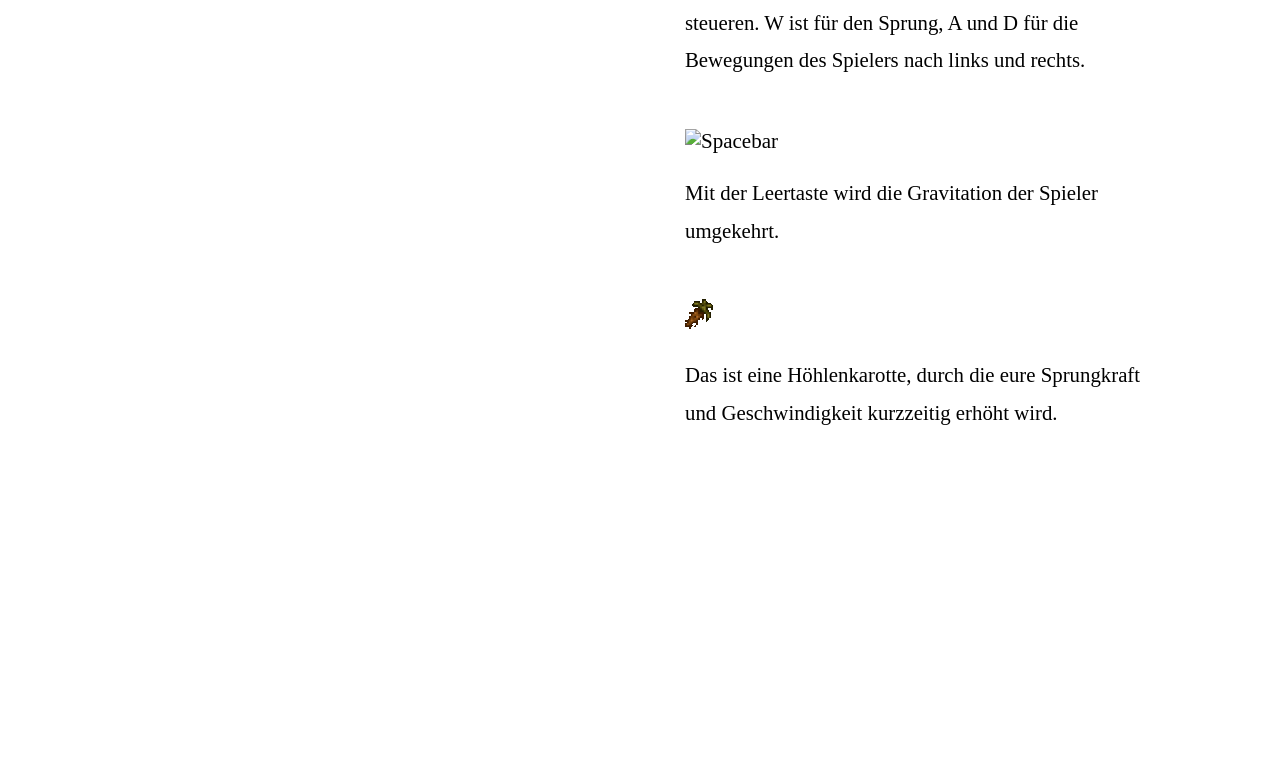
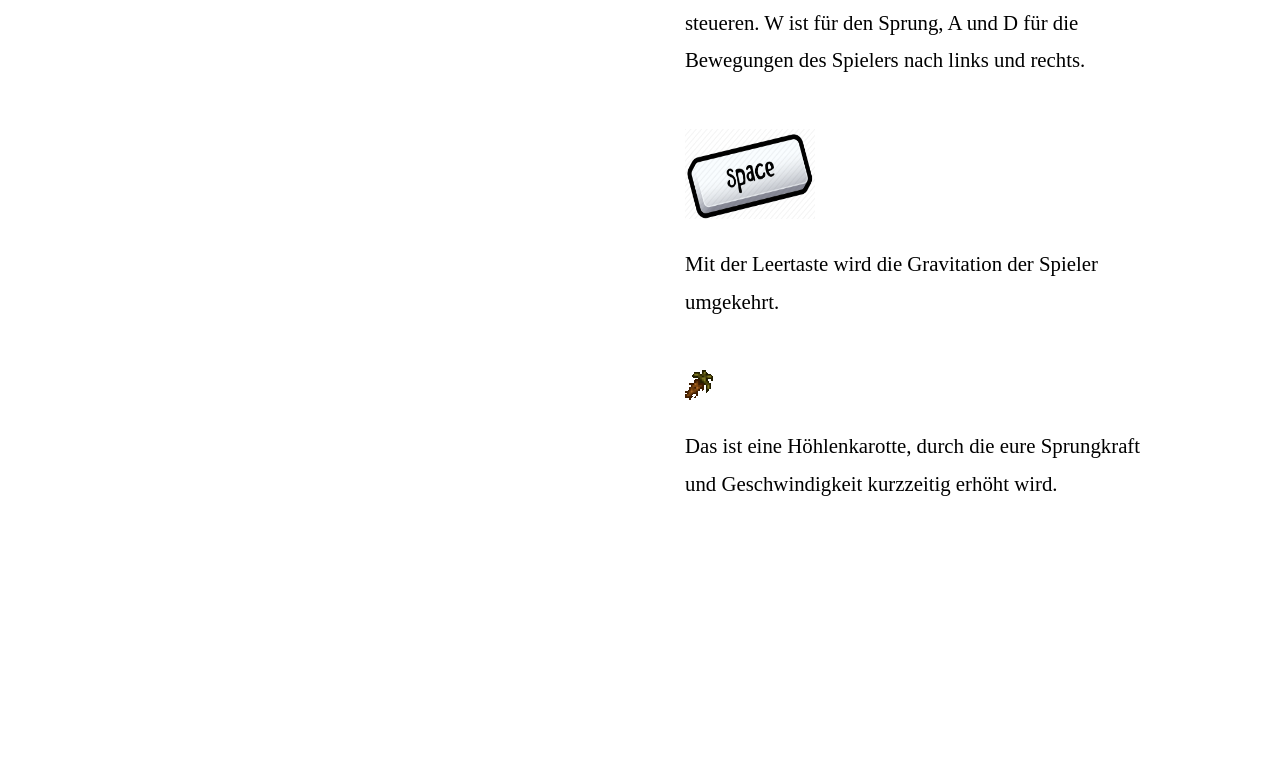
Before and after one commit to evanheyden/P_Seminar, a plain HTML site: page Website-P-Seminar/index.html in a window 1280 px wide. Shown: the part 1900-2674 px from the top of the page. Drawn offline with Linux system fonts and the light colour scheme.

Commit message:
Doch nicht

```diff
--- a/Website-P-Seminar/index.html
+++ b/Website-P-Seminar/index.html
@@ -57,7 +57,7 @@
               </div>
             </div>
             <div class="media tm-media">
-                <span><img src="Website/img/spacebar.jpg" alt="Spacebar" height = "90" width = "130"></span>
+                <span><img src="Website/img/spacebar.png" alt="Spacebar" height = "90" width = "130"></span>
               <div class="media-body tm-media-body">
                 <p class="tm-small-font">Mit der Leertaste wird die Gravitation der Spieler umgekehrt.</p>
               </div>
```
